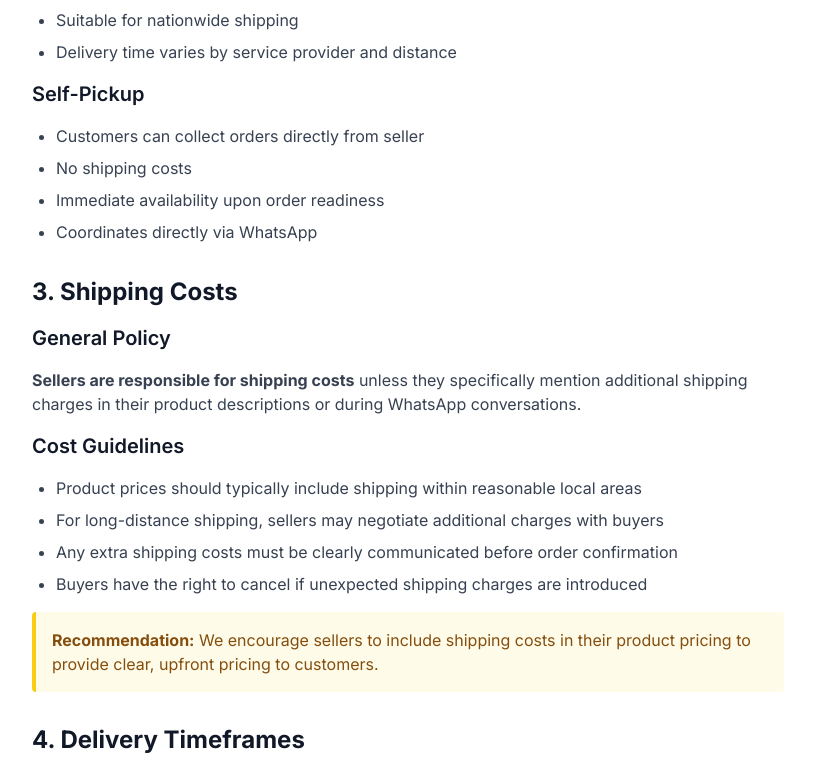
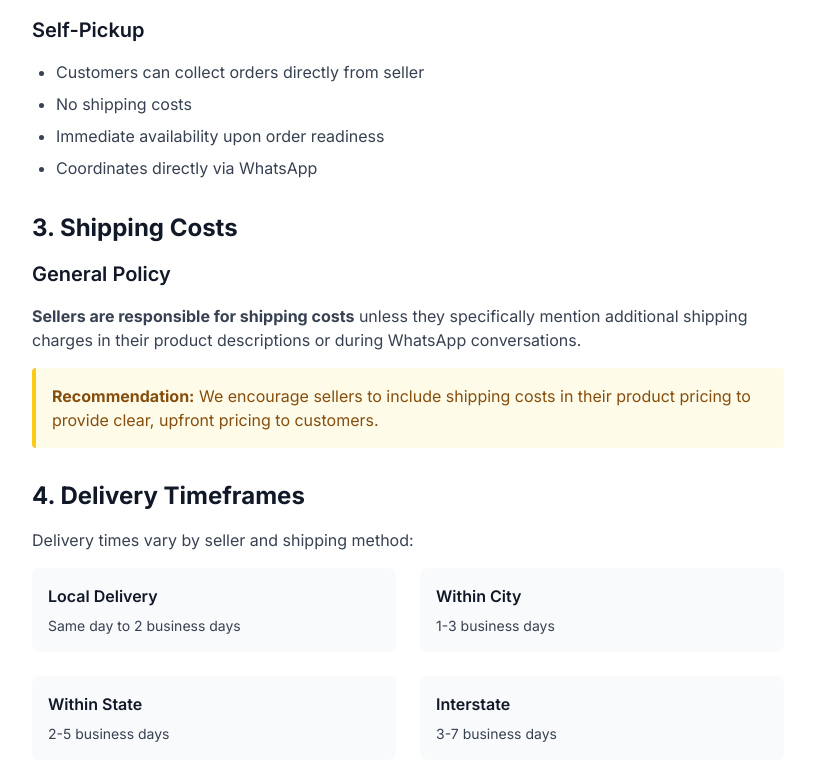
Before and after one commit to refit-dev/whatsapp-store-creator, a Next.js app: page /shipping in a window 1280 px wide. Shown: the part 1373-2149 px from the top of the page, without its empty margins (232-1047 px from the left). Built offline with nearby package versions, Linux system fonts and the light colour scheme.

Commit message:
UPDATES to shipping policy

```diff
--- a/app/shipping/page.tsx
+++ b/app/shipping/page.tsx
@@ -75,8 +75,6 @@ export default function ShippingPage() {
                 <ul className="list-disc pl-6 space-y-2">
                   <li>Platform for sellers to showcase products</li>
                   <li>Order processing system via WhatsApp</li>
-                  <li>General shipping guidelines and best practices</li>
-                  <li>Customer support for shipping-related disputes</li>
                 </ul>
               </div>
             </section>
@@ -137,28 +135,6 @@ export default function ShippingPage() {
                   in their product descriptions or during WhatsApp
                   conversations.
                 </p>
-
-                <h3 className="text-xl font-semibold text-gray-900 mt-4">
-                  Cost Guidelines
-                </h3>
-                <ul className="list-disc pl-6 space-y-2">
-                  <li>
-                    Product prices should typically include shipping within
-                    reasonable local areas
-                  </li>
-                  <li>
-                    For long-distance shipping, sellers may negotiate additional
-                    charges with buyers
-                  </li>
-                  <li>
-                    Any extra shipping costs must be clearly communicated before
-                    order confirmation
-                  </li>
-                  <li>
-                    Buyers have the right to cancel if unexpected shipping
-                    charges are introduced
-                  </li>
-                </ul>
 
                 <div className="bg-yellow-50 border-l-4 border-yellow-400 p-4 rounded mt-4">
                   <p className="text-yellow-800">
```
